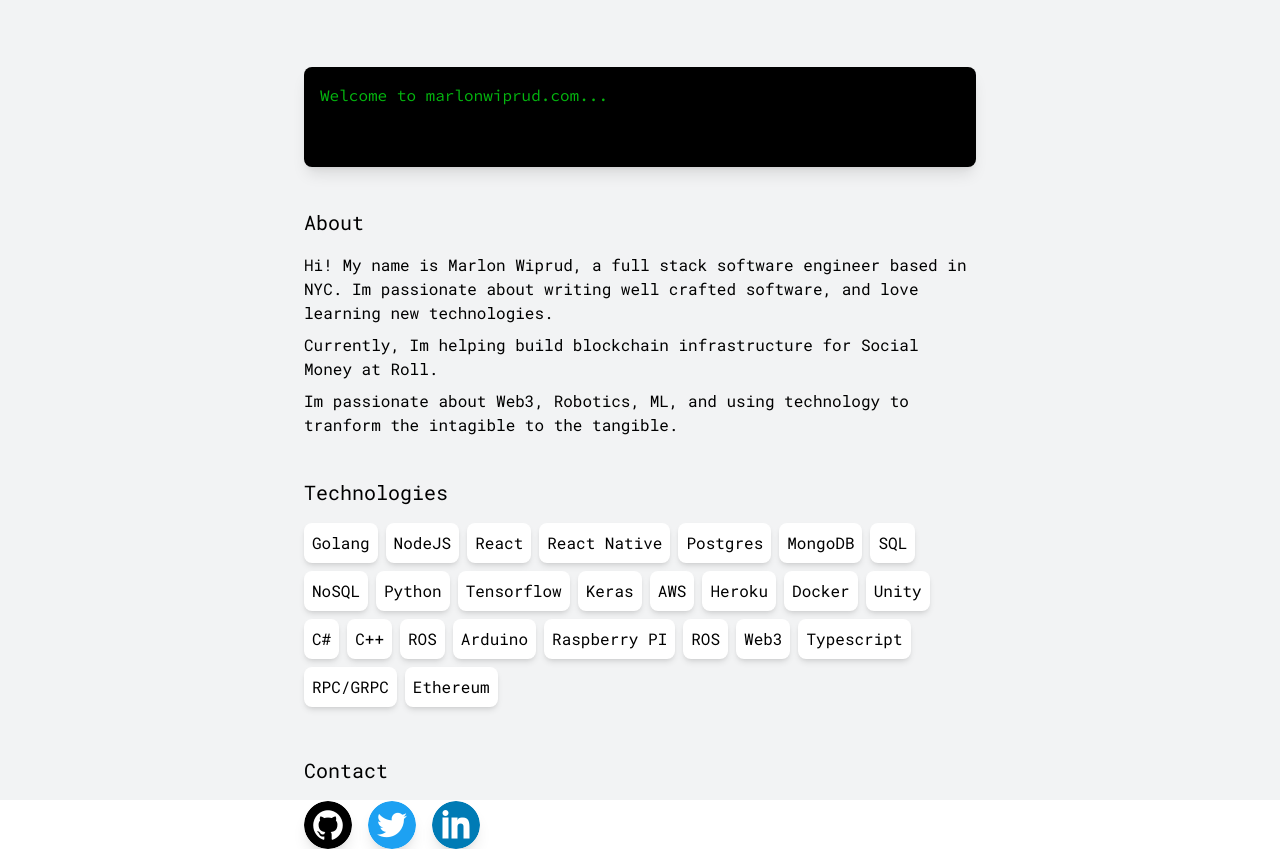
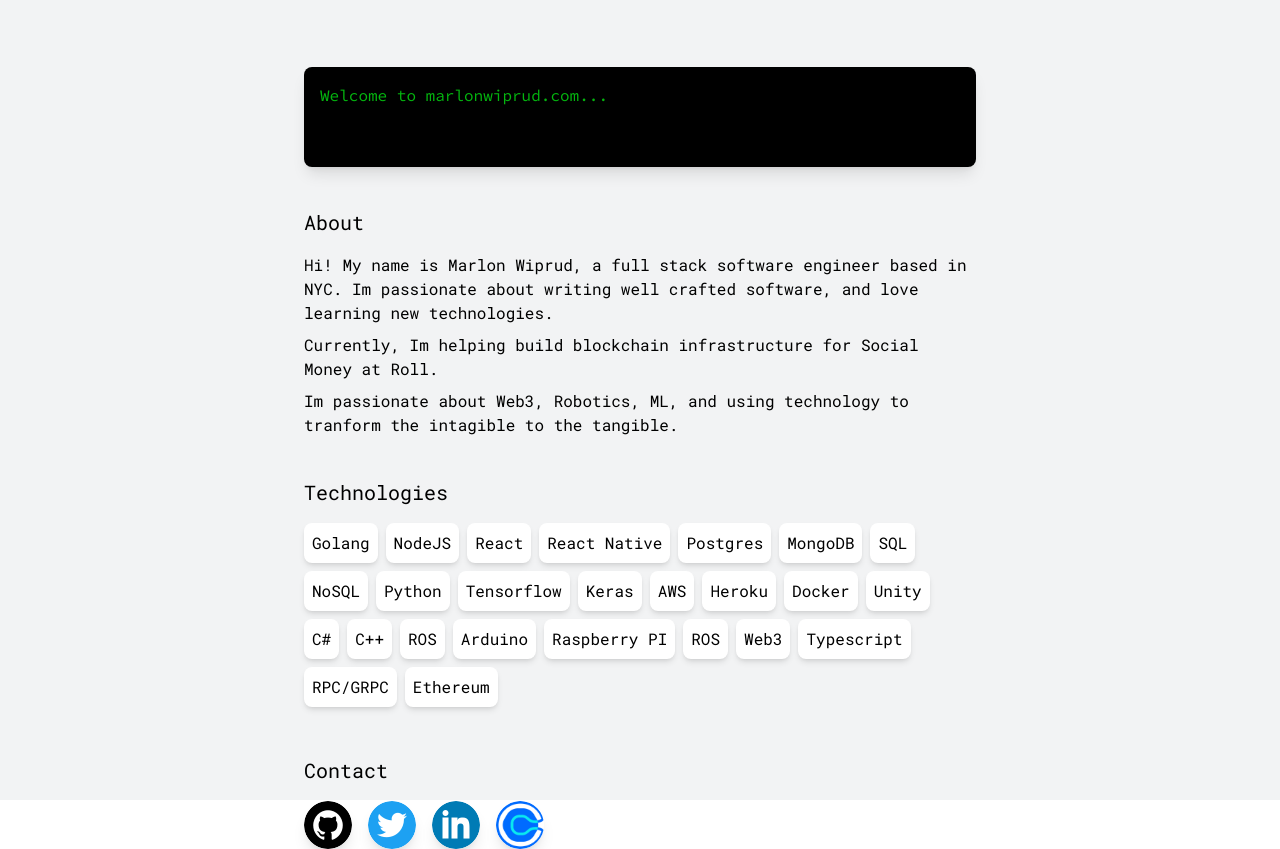
Before and after one commit to marlon-wiprud/marlonwiprud.com, a React (Create React App) app: page / in a window 1280 px wide. Built offline with nearby package versions, Linux system fonts and the light colour scheme.

Commit message:
calendly link

```diff
--- a/src/organisms/contact/index.tsx
+++ b/src/organisms/contact/index.tsx
@@ -2,13 +2,15 @@ import { Title } from "../../atoms/typography";
 import GithubIcon from "../../assets/githubIcon.png";
 import LinkedinIcon from "../../assets/linkedinLogo.png";
 import TwitterIcon from "../../assets/twitterLogo.png";
+import CalendlyIcon from "../../assets/calendlyIcon.png";
 
 type Props = {
   src: string;
   link: string;
 };
 
-export const ContactOption = ({ src, link }: Props) => (
+export const ContactOption = ({ src, link }: Props) => {
+  return (
     <a href={link} target="_blank" rel="noreferrer">
       <img
         src={src}
@@ -17,6 +19,7 @@ export const ContactOption = ({ src, link }: Props) => (
       />
     </a>
   );
+};
 
 export const Contact = () => {
   return (
@@ -32,6 +35,10 @@ export const Contact = () => {
           src={LinkedinIcon}
           link="https://www.linkedin.com/in/marlon-wiprud-892108148/"
         />
+        <ContactOption
+          src={CalendlyIcon}
+          link="https://calendly.com/marlon-wiprud/30min"
+        />
       </div>
     </div>
   );
```
Also changed, not shown: src/assets/calendlyIcon.png (added). Lines whose indentation alone changed are shown as unchanged.
